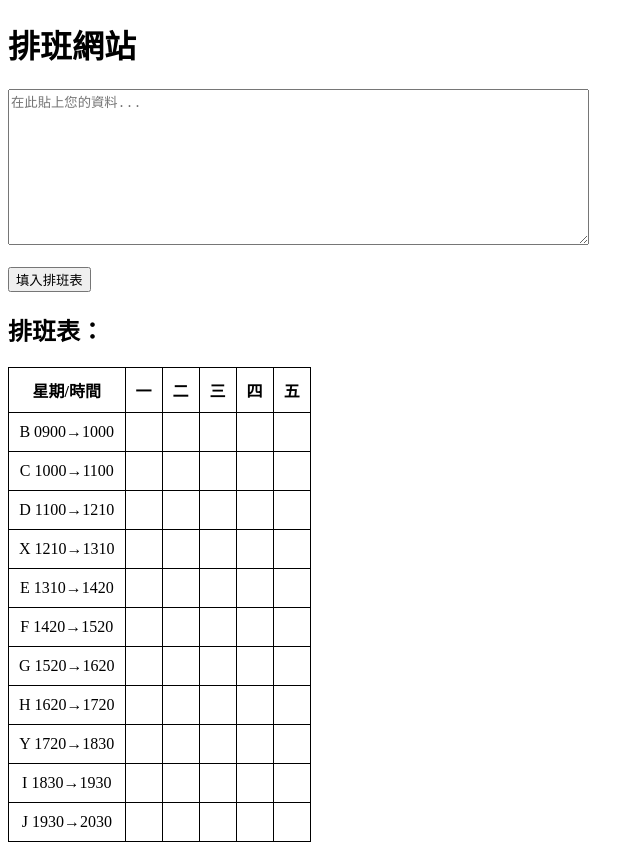
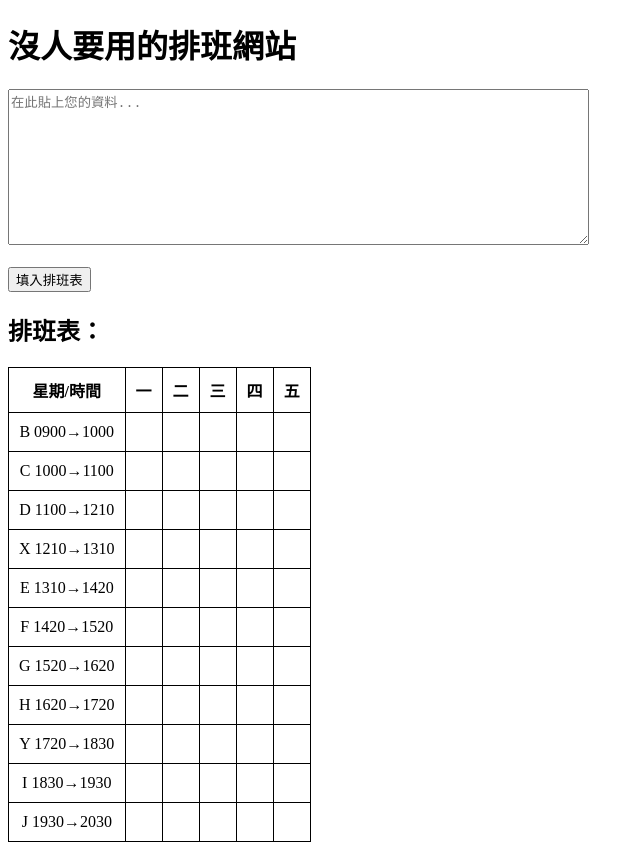
Before and after one commit to TzuChe-Yang/-, a plain HTML site: page My Project/index.html in a window 1280 px wide. Shown: the top 845 px of the page, without its empty margins (0-644 px from the left). Drawn offline with Linux system fonts and the light colour scheme.

Commit message:
改標題

```diff
--- a/My Project/index.html
+++ b/My Project/index.html
@@ -3,7 +3,7 @@
 <head>
     <meta charset="UTF-8">
     <meta name="viewport" content="width=device-width, initial-scale=1.0">
-    <title>排班網</title>
+    <title>排班網站</title>
     <style>
         table, th, td {
             border: 1px solid black;
@@ -15,7 +15,7 @@
     </style>
 </head>
 <body>
-    <h1>排班網站</h1>
+    <h1>沒人要用的排班網站</h1>
 
     <!-- Textarea for data input -->
     <textarea id="inputData" rows="10" cols="70" placeholder="在此貼上您的資料..."></textarea><br><br>
```
